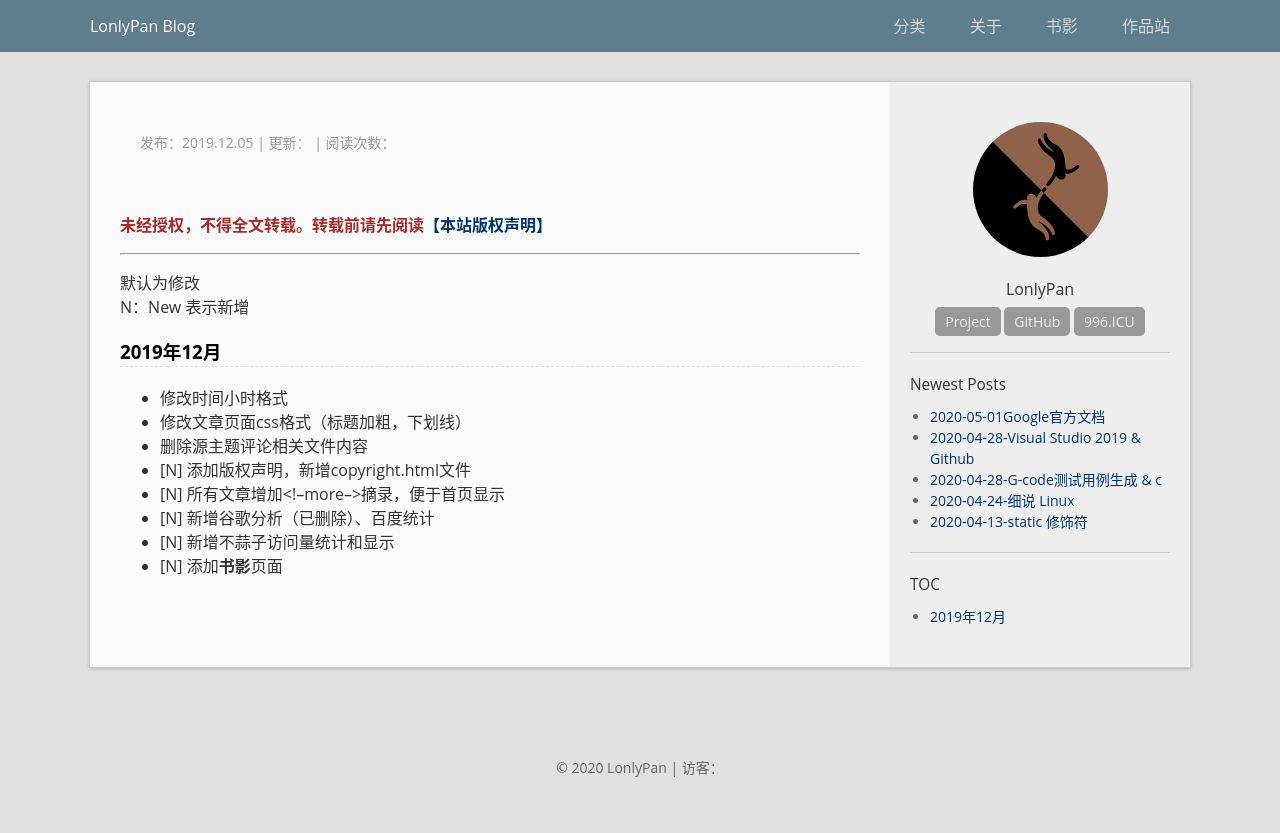
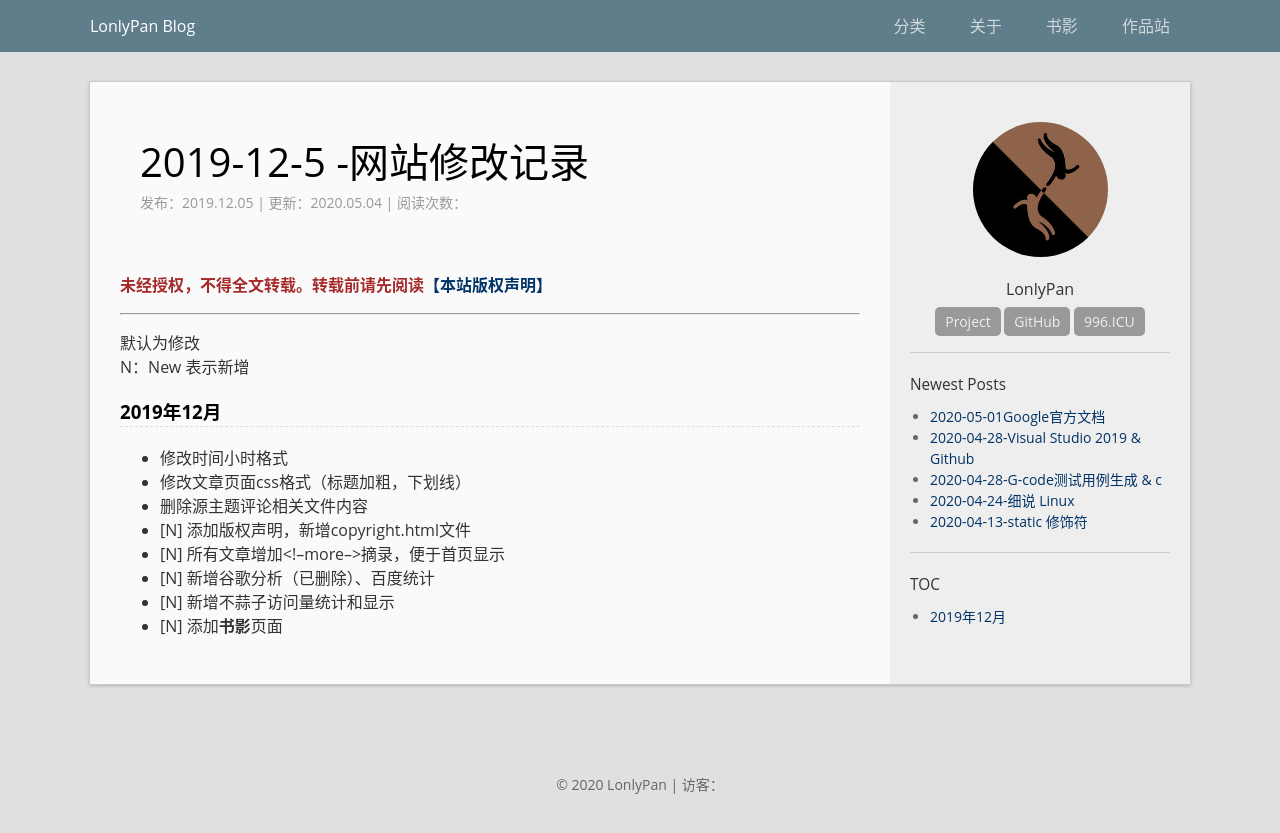
Before and after one commit to LonlyStack/LonlyPan.github.io, a Jekyll site: the page built from _posts/2019-12-5-网站修改记录.md, in a window 1280 px wide. Shown: the top 833 px of the page. Built offline with Jekyll 4.4.1, drawn with Linux system fonts in a browser that asks for light colours; comment, search, counter and statistics services are not loaded.

Commit message:
修改文件: _posts/2019-12-5-网站修改记录.md

```diff
--- a/_posts/2019-12-5-网站修改记录.md
+++ b/_posts/2019-12-5-网站修改记录.md
@@ -1,7 +1,9 @@
 ---
 layout: post
-title:    "网站修改记录"
+show_title:    "网站修改记录"
+show_title:    "2019-12-5 -网站修改记录"
 date:   2019-12-5  21:24
+last_modified_at:  2020-05-04
 categories: web
 ---
 
```
